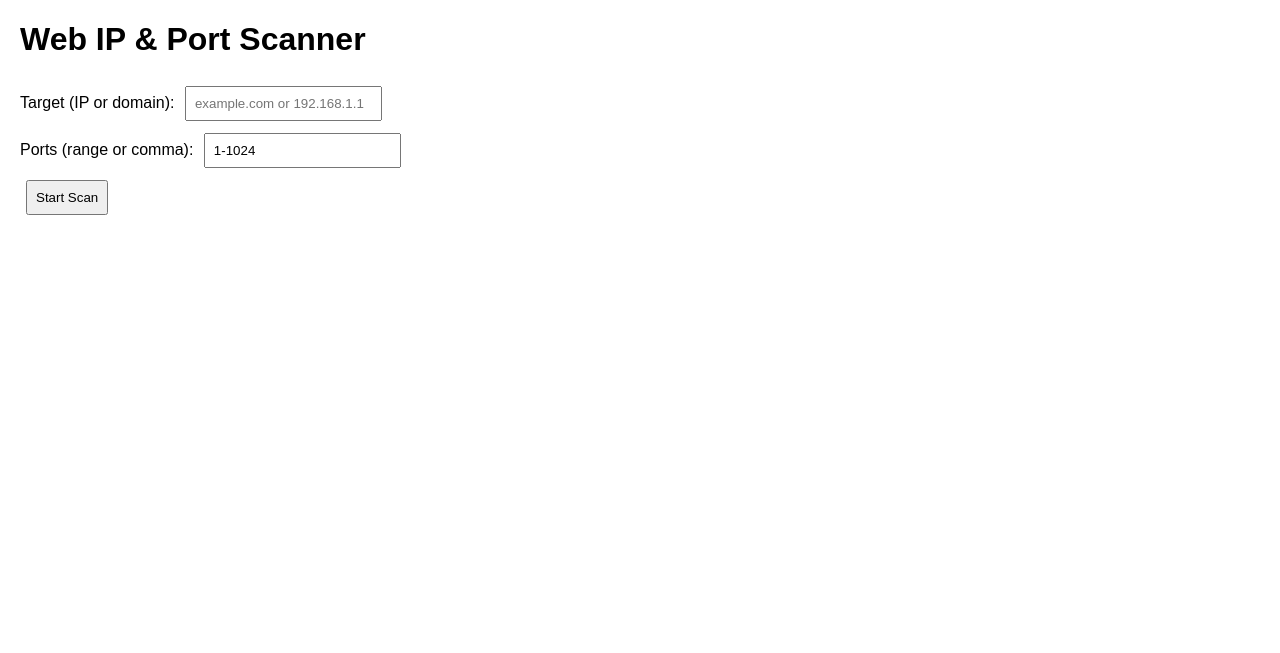
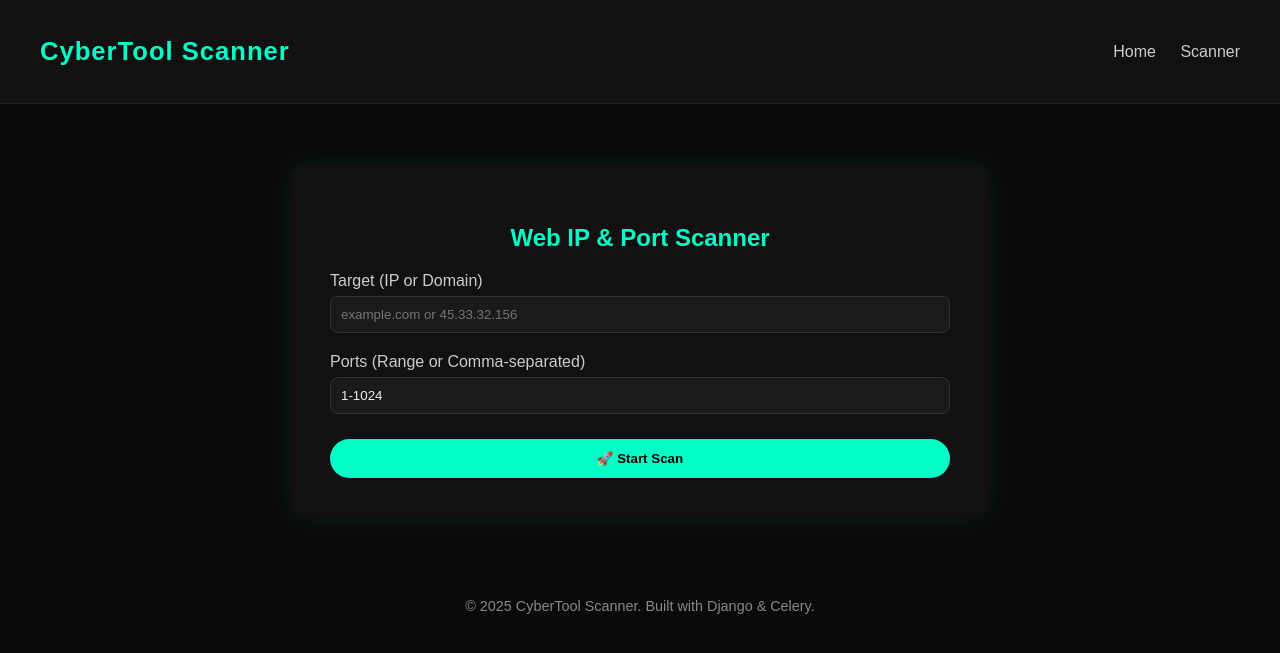
Before and after one commit to Neo-Ayush-jha/Web-Scanner, a Django app: template scanner/templates/scanner/index.html in a window 1280 px wide. Shown: the top 653 px of the page. Run offline with Django 4.2, Linux system fonts and the light colour scheme; the template is opened without the code that fills it, so the values that code supplies are empty; parts of the project's set-up code (start-up, migrations or seed data) failed here and were passed over.

Commit message:
update design

```diff
--- a/scanner/admin.py
+++ b/scanner/admin.py
@@ -7,7 +7,7 @@ class ScanResultInline(admin.TabularInline):
 
 @admin.register(ScanTask)
 class ScanTaskAdmin(admin.ModelAdmin):
-    list_display = ('id','task_id','target','status','start_time','end_time')
+    list_display = ('task_id','id','target','status','start_time','end_time')
     inlines = [ScanResultInline]
     search_fields = ('task_id','target','status')
     list_filter = ('status','start_time','end_time')
--- a/scanner/templates/scanner/index.html
+++ b/scanner/templates/scanner/index.html
@@ -1,74 +1,251 @@
 <!DOCTYPE html>
-<html>
+<html lang="en">
   <head>
     <meta charset="utf-8" />
     <title>Web IP & Port Scanner</title>
     <meta name="viewport" content="width=device-width,initial-scale=1" />
     <style>
+      * {
+        box-sizing: border-box;
+      }
+
       body {
-        font-family: Arial;
-        margin: 20px;
+        font-family: "Poppins", sans-serif;
+        background-color: #0a0a0a;
+        color: #f5f5f5;
+        margin: 0;
+        padding: 0;
       }
-      input,
+
+      header {
+        background: #111;
+        padding: 20px 40px;
+        border-bottom: 1px solid #222;
+        display: flex;
+        justify-content: space-between;
+        align-items: center;
+      }
+
+      header h1 {
+        color: #00ffc6;
+        font-size: 1.6rem;
+        letter-spacing: 1px;
+      }
+
+      header a {
+        color: #ccc;
+        text-decoration: none;
+        margin-left: 20px;
+        transition: color 0.3s;
+      }
+
+      header a:hover {
+        color: #00ffc6;
+      }
+
+      main {
+        max-width: 700px;
+        margin: 60px auto;
+        background: #111;
+        padding: 40px;
+        border-radius: 16px;
+        box-shadow: 0 0 25px rgba(0, 255, 198, 0.08);
+      }
+
+      h2 {
+        text-align: center;
+        color: #00ffc6;
+        margin-bottom: 20px;
+      }
+
+      label {
+        display: block;
+        margin-top: 20px;
+        color: #ccc;
+      }
+
+      input {
+        width: 100%;
+        padding: 10px;
+        border-radius: 8px;
+        border: 1px solid #333;
+        margin-top: 6px;
+        background: #1a1a1a;
+        color: #eee;
+      }
+
+      input:focus {
+        outline: none;
+        border-color: #00ffc6;
+      }
+
       button {
-        padding: 8px;
-        margin: 6px;
+        margin-top: 25px;
+        background: #00ffc6;
+        color: #000;
+        border: none;
+        padding: 12px 28px;
+        border-radius: 30px;
+        cursor: pointer;
+        font-weight: 600;
+        width: 100%;
+        transition: background 0.3s, transform 0.2s;
       }
+
+      button:hover {
+        background: #00d4a3;
+        transform: scale(1.03);
+      }
+
+      #statusArea {
+        display: none;
+        margin-top: 30px;
+        background: #1a1a1a;
+        padding: 20px;
+        border-radius: 12px;
+        border: 1px solid #222;
+      }
+
+      #scanStatus {
+        color: #00ffc6;
+        font-weight: 600;
+      }
+
       table {
+        width: 100%;
         border-collapse: collapse;
-        margin-top: 10px;
+        margin-top: 15px;
       }
+
       th,
       td {
-        border: 1px solid #ccc;
-        padding: 6px;
+        border: 1px solid #222;
+        padding: 8px 10px;
+        text-align: center;
       }
+
+      th {
+        background: #222;
+        color: #00ffc6;
+      }
+
       .open {
-        color: green;
+        color: #00ff7f;
+        font-weight: 600;
       }
+
       .closed {
-        color: gray;
+        color: #aaa;
       }
+
       .filtered {
         color: orange;
+      }
+
+      #downloadBtn {
+        display: none;
+        margin-top: 20px;
+        background: #00ffc6;
+        color: #000;
+        border: none;
+        padding: 10px 24px;
+        border-radius: 30px;
+        cursor: pointer;
+        transition: background 0.3s;
+      }
+
+      #downloadBtn:hover {
+        background: #00d4a3;
+      }
+
+      .loading-dots {
+        display: inline-block;
+        font-weight: bold;
+        animation: blink 1.5s infinite;
+      }
+
+      @keyframes blink {
+        0%,
+        20% {
+          opacity: 0.2;
+        }
+        50% {
+          opacity: 1;
+        }
+        100% {
+          opacity: 0.2;
+        }
+      }
+
+      footer {
+        text-align: center;
+        color: #888;
+        padding: 20px;
+        font-size: 0.9rem;
       }
     </style>
   </head>
   <body>
-    <h1>Web IP & Port Scanner</h1>
+    <header>
+      <h1>CyberTool Scanner</h1>
+      <nav>
+        <a href="/">Home</a>
+        <a href="/scanner/">Scanner</a>
+      </nav>
+    </header>
 
-    <div>
-      <label
-        >Target (IP or domain):
-        <input id="target" placeholder="example.com or 192.168.1.1" /></label
-      ><br />
-      <label
-        >Ports (range or comma):
+    <main>
+      <h2>Web IP & Port Scanner</h2>
+
+      <label for="target">Target (IP or Domain)</label>
+      <input
+        id="target"
+        placeholder="example.com or 45.33.32.156"
+        autocomplete="off"
+      />
+
+      <label for="ports">Ports (Range or Comma-separated)</label>
       <input
         id="ports"
         placeholder="1-1024 or 22,80,443"
-          value="1-1024" /></label
-      ><br />
-      <button id="startBtn">Start Scan</button>
+        value="1-1024"
+        autocomplete="off"
+      />
+
+      <button id="startBtn">🚀 Start Scan</button>
+
+      <div id="statusArea">
+        <h3>
+          Scan Status:
+          <span id="scanStatus">Waiting...</span>
+          <span class="loading-dots">...</span>
+        </h3>
+        <div id="resultArea"></div>
+        <button id="downloadBtn">⬇️ Download CSV</button>
       </div>
+    </main>
 
-    <div id="statusArea" style="display: none; margin-top: 20px">
-      <h3>Scan status: <span id="scanStatus">—</span></h3>
-      <div id="resultArea"></div>
-      <button id="downloadBtn" style="display: none">Download CSV</button>
-    </div>
+    <footer>© 2025 CyberTool Scanner. Built with Django & Celery.</footer>
 
     <script>
-      document
-        .getElementById("startBtn")
-        .addEventListener("click", async () => {
+      const startBtn = document.getElementById("startBtn");
+      const statusArea = document.getElementById("statusArea");
+      const statusEl = document.getElementById("scanStatus");
+      const resultArea = document.getElementById("resultArea");
+      const downloadBtn = document.getElementById("downloadBtn");
+
+      startBtn.addEventListener("click", async () => {
         const target = document.getElementById("target").value.trim();
-          const ports =
-            document.getElementById("ports").value.trim() || "1-1024";
+        const ports = document.getElementById("ports").value.trim() || "1-1024";
+
         if (!target) {
-            alert("Enter a target");
+          alert("⚠️ Please enter a valid target (IP or domain).");
           return;
         }
+
+        statusArea.style.display = "block";
+        statusEl.textContent = "Starting...";
+        resultArea.innerHTML = "<em>Initializing scan...</em>";
 
         const resp = await fetch("/api/start_scan/", {
           method: "POST",
@@ -76,25 +253,22 @@
           body: JSON.stringify({ target, ports }),
         });
         const data = await resp.json();
+        console.log("Scan started:", data);
+
         if (resp.ok) {
-            document.getElementById("statusArea").style.display = "block";
           pollStatus(data.scan_db_id);
         } else {
-            alert(JSON.stringify(data));
+          alert("❌ Error: " + JSON.stringify(data));
         }
       });
 
       let pollInterval;
-      function pollStatus(scan_db_id) {
-        const statusEl = document.getElementById("scanStatus");
-        const resultArea = document.getElementById("resultArea");
-        const downloadBtn = document.getElementById("downloadBtn");
-
+      async function pollStatus(scan_db_id) {
         async function check() {
           const r = await fetch(`/api/status/${scan_db_id}/`);
           const j = await r.json();
           statusEl.textContent = j.status;
-          // render results
+
           if (j.results && j.results.length > 0) {
             let html =
               "<table><thead><tr><th>Port</th><th>State</th><th>Service</th></tr></thead><tbody>";
@@ -106,7 +280,8 @@
             html += "</tbody></table>";
             resultArea.innerHTML = html;
           } else {
-            resultArea.innerHTML = "<em>No open ports found (yet)</em>";
+            resultArea.innerHTML =
+              "<em>No open ports found yet — scanning in progress...</em>";
           }
 
           if (j.status === "COMPLETED" || j.status === "FAILED") {
--- a/scanner/urls.py
+++ b/scanner/urls.py
@@ -3,7 +3,9 @@ from . import views
 
 app_name = 'scanner'
 urlpatterns = [
-    path('', views.index, name='index'),
+    path('', views.home, name='home'),
+    path('scanner/', views.index, name='scanner'),
+    # path('', views.index, name='index'),
     path('api/start_scan/', views.start_scan, name='start_scan'),
     path('api/status/<int:scan_id>/', views.scan_status, name='scan_status'),
     path('api/export/<int:scan_id>/', views.export_csv, name='export_csv'),
```
Also changed, not shown: ipscanner/settings.py (+15 -5 lines), scanner/tasks.py (+1 -6 lines), scanner/templates/scanner/home.html (added, +196 -0 lines), scanner/views.py (+3 -5 lines). Lines whose indentation alone changed are shown as unchanged.
